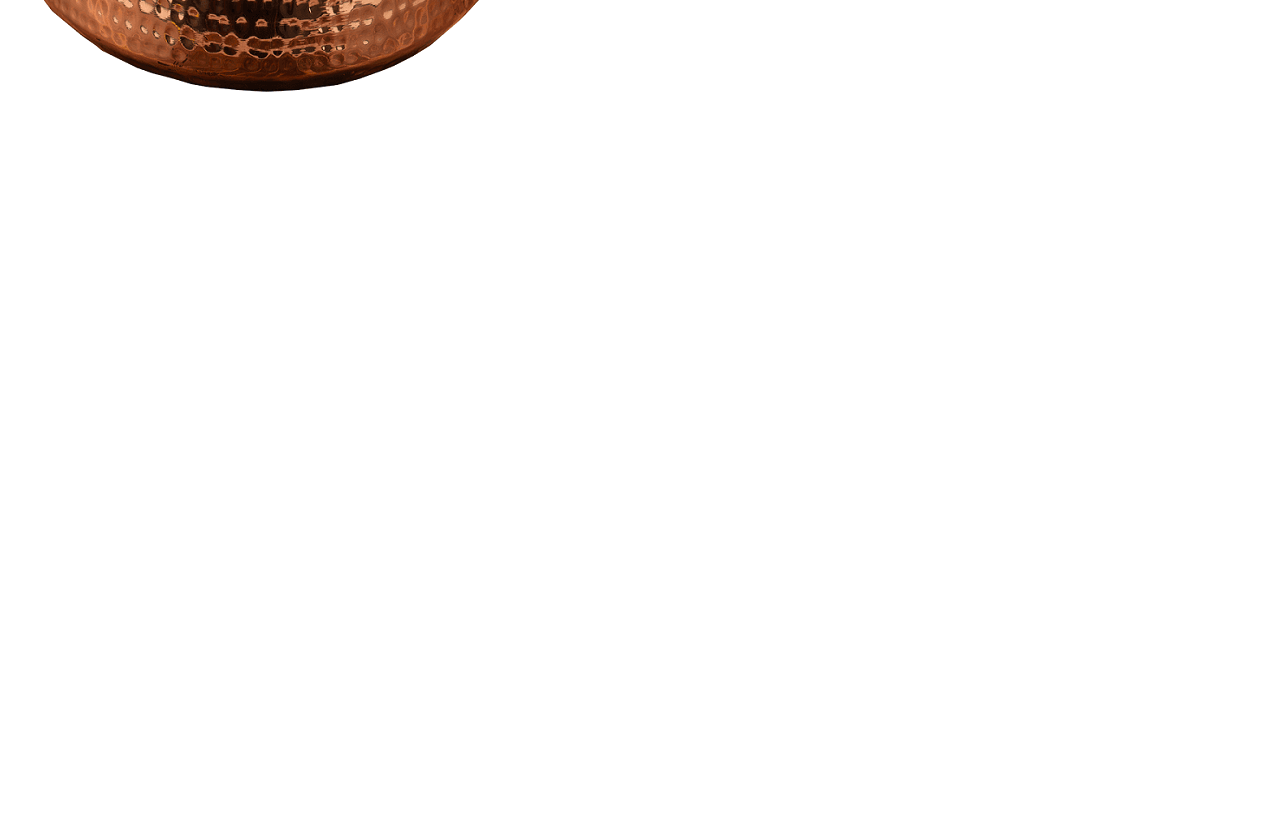
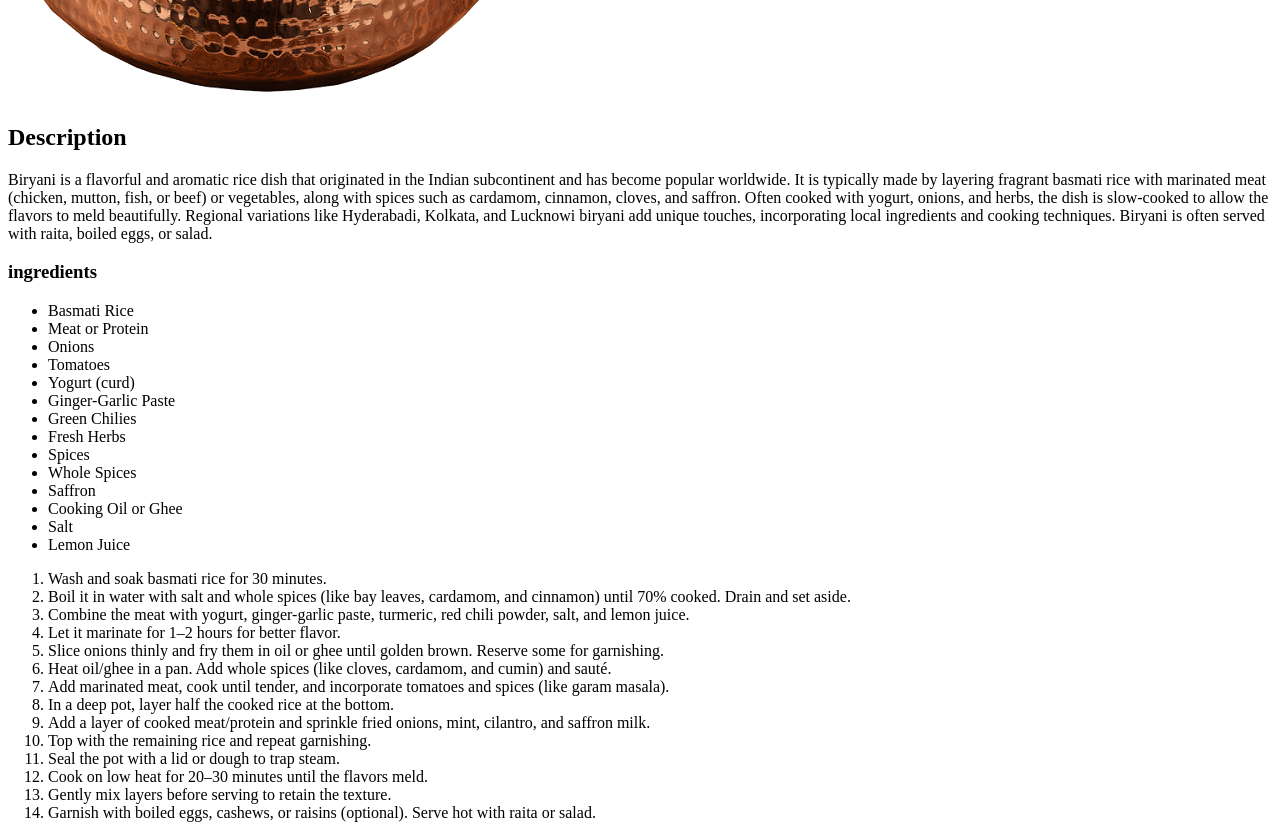
Before and after one commit to AswinK2000/odin-recipes, a plain HTML site: page Recipes/Biriyani.html in a window 1280 px wide. Shown: the part 480-1318 px from the top of the page. Before the commit the page ends 800 px from the top, so only its background shows below. Drawn offline with Linux system fonts and the light colour scheme; files whose address does not match are found by name.

Commit message:
Added details to biiyani.html page
Added description, ingrediants and steps of recipes

```diff
--- a/Recipes/Biriyani.html
+++ b/Recipes/Biriyani.html
@@ -7,5 +7,40 @@
     <body>
         <h1>Biriyani</h1>
         <img src = "./Images/Biriyani.png" alt="Biriyani">
+        <h2>Description</h2>
+        <p>Biryani is a flavorful and aromatic rice dish that originated in the Indian subcontinent and has become popular worldwide. It is typically made by layering fragrant basmati rice with marinated meat (chicken, mutton, fish, or beef) or vegetables, along with spices such as cardamom, cinnamon, cloves, and saffron. Often cooked with yogurt, onions, and herbs, the dish is slow-cooked to allow the flavors to meld beautifully. Regional variations like Hyderabadi, Kolkata, and Lucknowi biryani add unique touches, incorporating local ingredients and cooking techniques. Biryani is often served with raita, boiled eggs, or salad.</p>
+        <h3>ingredients</h3>
+        <ul>
+            <li>Basmati Rice</li>
+            <li>Meat or Protein </li>
+            <li>Onions</li>
+            <li>Tomatoes</li>
+            <li>Yogurt (curd)</li>
+            <li>Ginger-Garlic Paste</li>
+            <li>Green Chilies</li>
+            <li>Fresh Herbs</li>
+            <li>Spices</li>
+            <li>Whole Spices</li>
+            <li>Saffron</li>
+            <li>Cooking Oil or Ghee</li>
+            <li>Salt</li>
+            <li>Lemon Juice</li>
+        </ul>
+        <ol>
+            <li>Wash and soak basmati rice for 30 minutes.</li>
+            <li>Boil it in water with salt and whole spices (like bay leaves, cardamom, and cinnamon) until 70% cooked. Drain and set aside.</li>
+            <li>Combine the meat with yogurt, ginger-garlic paste, turmeric, red chili powder, salt, and lemon juice.</li>
+            <li>Let it marinate for 1–2 hours for better flavor.</li>
+            <li>Slice onions thinly and fry them in oil or ghee until golden brown. Reserve some for garnishing.</li>
+            <li>Heat oil/ghee in a pan. Add whole spices (like cloves, cardamom, and cumin) and sauté.</li>
+            <li>Add marinated meat, cook until tender, and incorporate tomatoes and spices (like garam masala).</li>
+            <li>In a deep pot, layer half the cooked rice at the bottom.</li>
+            <li>Add a layer of cooked meat/protein and sprinkle fried onions, mint, cilantro, and saffron milk.</li>
+            <li>Top with the remaining rice and repeat garnishing.</li>
+            <li>Seal the pot with a lid or dough to trap steam.</li>
+            <li>Cook on low heat for 20–30 minutes until the flavors meld.</li>
+            <li>Gently mix layers before serving to retain the texture.</li>
+            <li>Garnish with boiled eggs, cashews, or raisins (optional). Serve hot with raita or salad.</li>
+        </ol>
     </body>
 </html>
```
